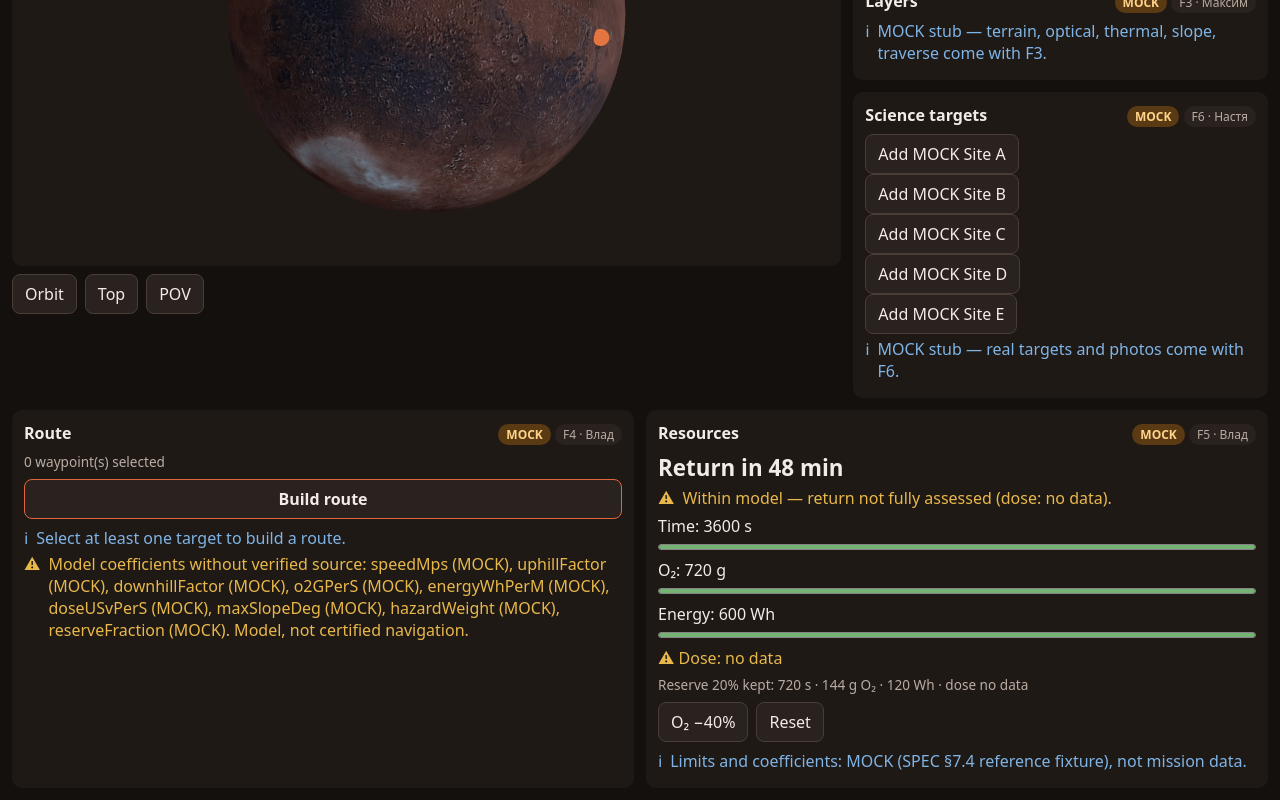
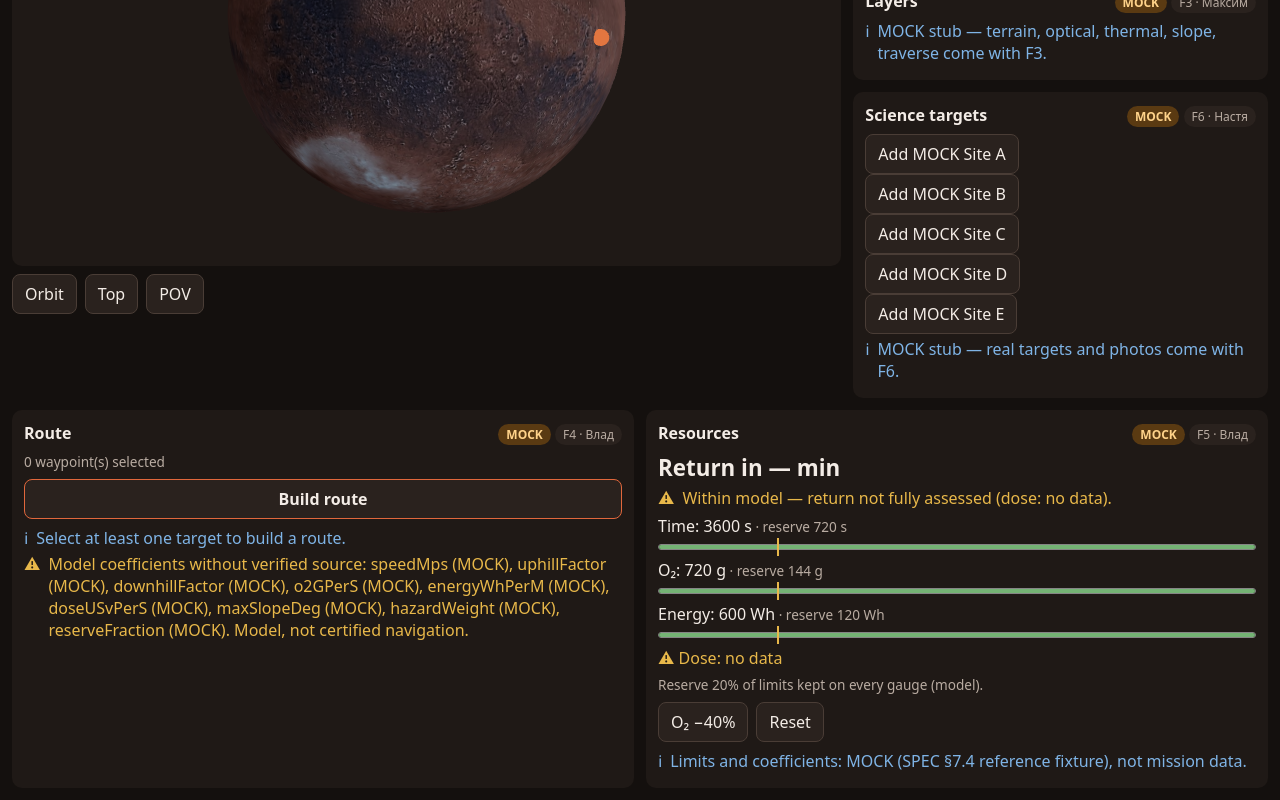
Before and after one commit to xand0dev/mars404, a React (Vite) app: page / in a window 1280 px wide. Shown: the part 536-1336 px from the top of the page. Built offline with nearby package versions, Linux system fonts and the light colour scheme.

Commit message:
F5: BudgetPanel на компонентах F7 (#32)

```diff
--- a/src/features/budget/BudgetPanel.tsx
+++ b/src/features/budget/BudgetPanel.tsx
@@ -1,9 +1,9 @@
 // F5: шкали ресурсів, «Return in N min», сценарій «O₂ −40%» (SPEC §7.4). Числа — лише з reach (BudgetEngine).
-import type { ReachabilityResult, ResourceKey, Resources, Target } from '../../contracts';
+import type { ReachabilityResult, ResourceKey, Resources, RoutePlan, Target } from '../../contracts';
 import { REACH_WARNINGS, reserveOf } from '../../core';
 import { mockLimits } from '../../mocks';
 import { useMission } from '../../store/useMission';
-import { Gauge, Panel, StatusNote } from '../../ui';
+import { DASH, Gauge, Panel, StatusNote, formatMinutes } from '../../ui';
 import './budget.css';
 
 /** Сценарій SPEC §3: O₂ −40% від базових лімітів. */
@@ -14,18 +14,22 @@ const RESOURCE_NAMES: Record<ResourceKey, string> = { time: 'time', o2: 'O₂',
 const STATUS_WARNINGS: readonly string[] = Object.values(REACH_WARNINGS);
 const HEADLINE_WARNINGS: readonly string[] = [REACH_WARNINGS.buildRoute, REACH_WARNINGS.noPathBack];
 
-function returnHeadline(reach: ReachabilityResult | null): string {
-  if (!reach || reach.status === 'invalid') return 'Return in — min';
+const NOT_ASSESSED = `Return in ${DASH} min`;
+
+/** Без обраного місця оцінювати нема що — «—», як у HUD (#9). */
+function returnHeadline(reach: ReachabilityResult | null, siteChosen: boolean): string {
+  if (!siteChosen || !reach || reach.status === 'invalid') return NOT_ASSESSED;
   if (reach.returnInS === null) {
     if (reach.warnings.includes(REACH_WARNINGS.calculating)) return 'Calculating…';
-    return reach.warnings.find((w) => HEADLINE_WARNINGS.includes(w)) ?? 'Return in — min';
+    return reach.warnings.find((w) => HEADLINE_WARNINGS.includes(w)) ?? NOT_ASSESSED;
   }
-  if (reach.returnInS < 0) return 'Return now';
-  return `Return in ${Math.floor(reach.returnInS / 60)} min`;
+  // Дефіцит: N = 0, як у HUD (F7); причину показує статус.
+  if (reach.returnInS < 0) return 'Return in 0 min';
+  return `Return in ${formatMinutes(reach.returnInS)} min`;
 }
 
 function BudgetStatus({ reach }: { reach: ReachabilityResult | null }) {
-  if (!reach) return <StatusNote level="info" live="status">Assessing budget…</StatusNote>;
+  if (!reach) return <StatusNote level="pending" live="status">Assessing budget…</StatusNote>;
   if (reach.status === 'invalid') {
     const fields = reach.warnings.map((w) => w.replace(/^invalid: /, '')).join(', ');
     return <StatusNote level="danger" live="alert">Invalid model parameters: {fields}. Return not assessed.</StatusNote>;
@@ -33,8 +37,9 @@ function BudgetStatus({ reach }: { reach: ReachabilityResult | null }) {
   if (reach.deficits.length > 0) {
     // Єдиний alert дефіциту — у HUD (F7-AC2), тут — status, щоб читалка не оголошувала двічі.
     const names = reach.deficits.map((key) => RESOURCE_NAMES[key]).join(', ');
-    return <StatusNote level="danger" live="status">Deficit: {names} — below reserve, change the plan or return.</StatusNote>;
+    return <StatusNote level="deficit" live="status">Deficit: {names} — below reserve, change the plan or return.</StatusNote>;
   }
+  if (reach.warnings.includes(REACH_WARNINGS.calculating)) return <StatusNote level="pending" live="status">Calculating route…</StatusNote>;
   if (reach.returnInS === null) return <StatusNote level="info" live="status">Return not assessed without a valid route.</StatusNote>;
   if (reach.status === 'incomplete') {
     return <StatusNote level="warn" live="status">Within model — return not fully assessed (dose: no data).</StatusNote>;
@@ -42,8 +47,8 @@ function BudgetStatus({ reach }: { reach: ReachabilityResult | null }) {
   return <StatusNote level="ok" live="status">Within model (estimate, not certified).</StatusNote>;
 }
 
-const formatReserve = (r: Resources) =>
-  `${Math.round(r.time)} s · ${Math.round(r.o2)} g O₂ · ${Math.round(r.energy)} Wh · dose ${r.dose === null ? 'no data' : `${Math.round(r.dose)} µSv`}`;
+/** Планова витрата лише з чинного плану; інакше шкала без «plan». */
+const plannedOf = (plan: RoutePlan | null): Resources | null => (plan?.status === 'ok' ? plan.totals : null);
 
 const nameOf = (targets: Target[], id: string) => targets.find((t) => t.id === id)?.name ?? id;
 
@@ -54,22 +59,30 @@ export function BudgetPanel() {
   const reach = useMission((s) => s.reach);
   const region = useMission((s) => s.region);
   const targets = useMission((s) => s.targets);
+  const plan = useMission((s) => s.plan);
+  const site = useMission((s) => s.site);
   const setLimits = useMission((s) => s.setLimits);
 
   const baseline = region?.limits ?? mockLimits;
   const o2Scenario = { ...baseline, o2: baseline.o2 * O2_SCENARIO_FACTOR };
   const scenarioOn = limits.o2 === o2Scenario.o2;
+  const reserve = reserveOf(limits, model);
+  const planned = plannedOf(plan);
+  const gauge = (key: ResourceKey, label: string, unit: string, max: number) => (
+    <Gauge label={label} value={budget[key]} max={max} unit={unit} reserve={reserve[key]} need={planned?.[key] ?? null}
+      deficit={reach?.deficits.includes(key) ?? false} />
+  );
   const notes = (reach?.warnings ?? []).filter((w) => !STATUS_WARNINGS.includes(w) && !w.startsWith('invalid: '));
 
   return (
     <Panel title="Resources" featureId="F5" owner="Влад" mock={region === null}>
-      <p className="budget-return">{returnHeadline(reach)}</p>
+      <p className="budget-return">{returnHeadline(reach, site !== null)}</p>
       <BudgetStatus reach={reach} />
-      <Gauge label="Time" value={budget.time} max={limits.time} unit="s" />
-      <Gauge label="O₂" value={budget.o2} max={limits.o2} unit="g" />
-      <Gauge label="Energy" value={budget.energy} max={limits.energy} unit="Wh" />
-      <Gauge label="Dose" value={budget.dose} max={limits.dose ?? 1} unit="µSv" />
-      <p className="budget-reserve">Reserve {Math.round(model.reserveFraction * 100)}% kept: {formatReserve(reserveOf(limits, model))}</p>
+      {gauge('time', 'Time', 's', limits.time)}
+      {gauge('o2', 'O₂', 'g', limits.o2)}
+      {gauge('energy', 'Energy', 'Wh', limits.energy)}
+      {gauge('dose', 'Dose', 'µSv', limits.dose ?? 1)}
+      <p className="budget-reserve">Reserve {Math.round(model.reserveFraction * 100)}% of limits kept on every gauge (model).</p>
       <div className="budget-actions">
         <button type="button" aria-pressed={scenarioOn} onClick={() => setLimits(scenarioOn ? baseline : o2Scenario)}>O₂ −40%</button>
         <button type="button" onClick={() => setLimits(baseline)}>Reset</button>
```
Also changed, not shown: 2 other files (tests, documents, lock files or other folders).
